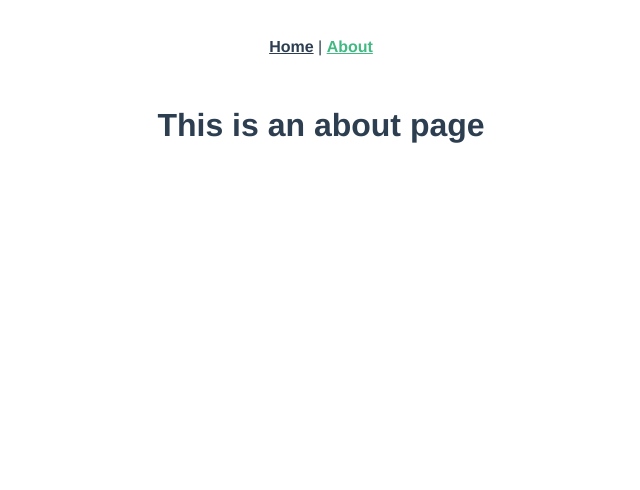
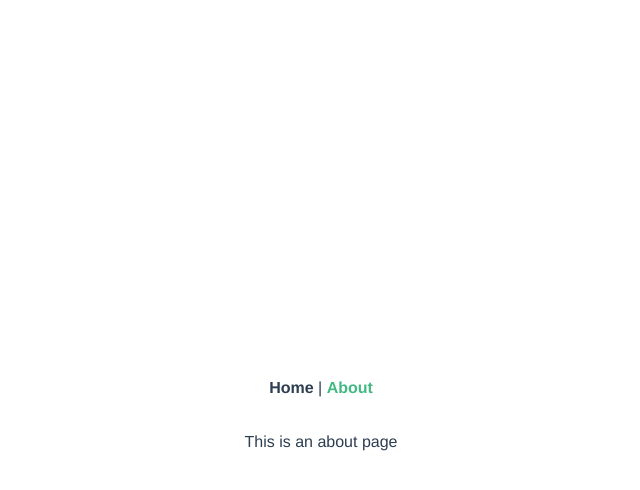
Before and after one commit to romkevi4/weather-widget, a Vue app: page /about in a window 1280 px wide. Shown: the top 490 px of the page, without its empty margins (319-959 px from the left). Built offline with nearby package versions, Linux system fonts and the light colour scheme.

Commit message:
feat: add tailwind css

```diff
--- a/package.json
+++ b/package.json
@@ -23,8 +23,11 @@
     "@vue/cli-plugin-typescript": "~5.0.0",
     "@vue/cli-service": "~5.0.0",
     "@vue/eslint-config-typescript": "^9.1.0",
+    "autoprefixer": "^10.4.14",
     "eslint": "^7.32.0",
     "eslint-plugin-vue": "^8.0.3",
+    "postcss": "^8.4.27",
+    "tailwindcss": "^3.3.3",
     "typescript": "~4.5.5"
   }
 }
--- /dev/null
+++ b/postcss.config.js
@@ -0,0 +1,6 @@
+module.exports = {
+  plugins: {
+    tailwindcss: {},
+    autoprefixer: {},
+  },
+}
--- a/src/main.ts
+++ b/src/main.ts
@@ -2,4 +2,6 @@ import { createApp } from 'vue'
 import App from './App.vue'
 import router from './router'
 
+import './assets/main.css'
+
 createApp(App).use(router).mount('#app')
--- /dev/null
+++ b/tailwind.config.js
@@ -0,0 +1,15 @@
+/** @type {import('tailwindcss').Config} */
+module.exports = {
+  content: [
+    './public/index.html',
+    './src/**/*.{vue,js,ts,jsx,tsx}',
+  ],
+  theme: {
+    extend: {
+      fontFamily: {
+        custom: ['Inter', 'sans-serif'],
+      },
+    },
+  },
+  plugins: [],
+}
```
Also changed, not shown: 1 other file (tests, documents, lock files or other folders).
